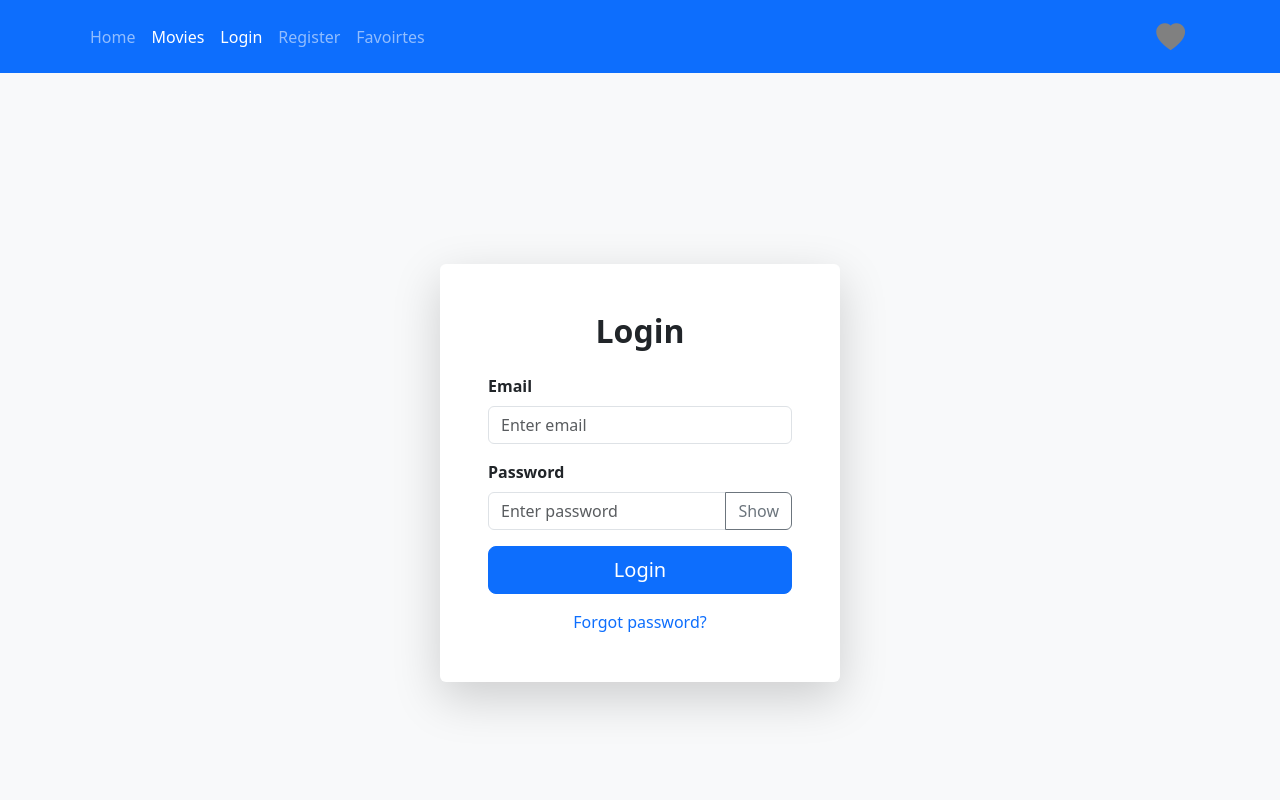
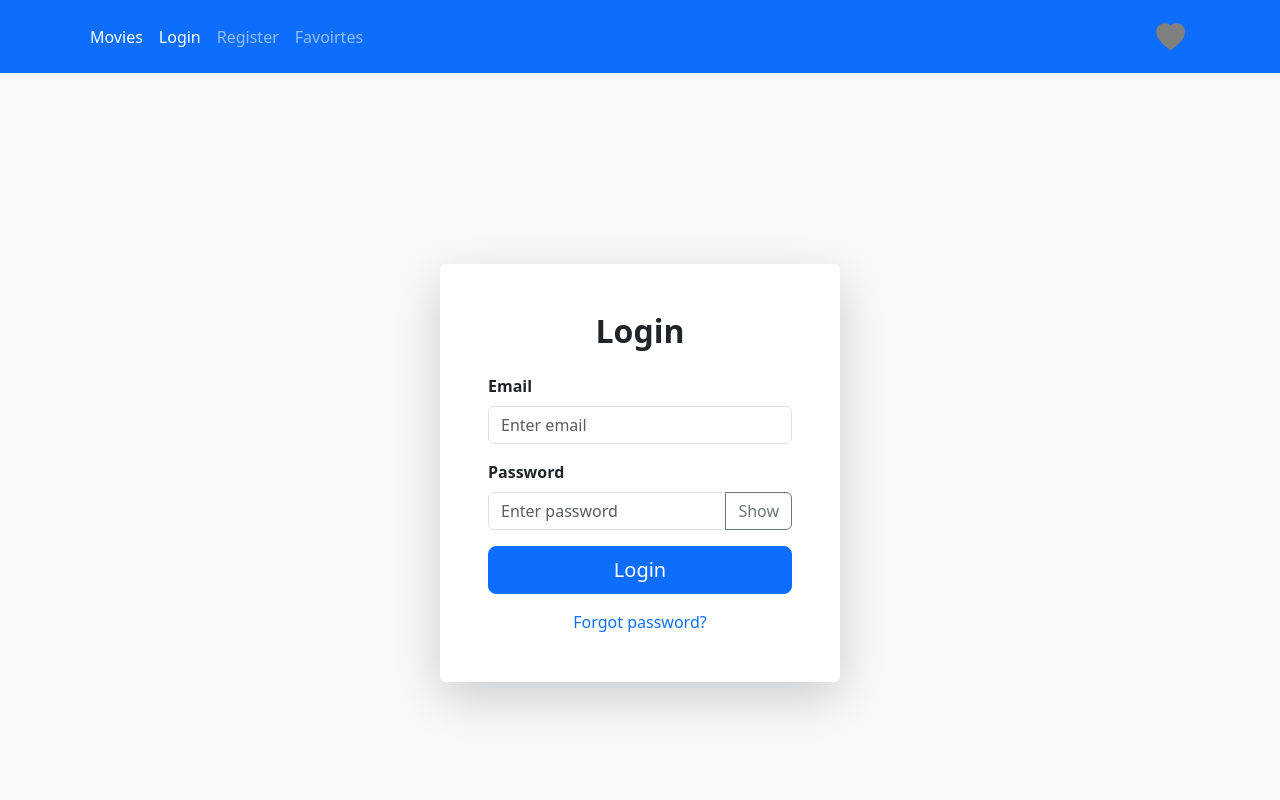
Before and after one commit to AhmedMakram1/FilmFinder, a React (Vite) app: page /login in a window 1280 px wide. Shown: the top 800 px of the page. Built offline with nearby package versions, Linux system fonts and the light colour scheme.

Commit message:
third  commit

```diff
--- a/src/components/LoginForm/LoginForm.jsx
+++ b/src/components/LoginForm/LoginForm.jsx
@@ -29,7 +29,7 @@ const LoginForm = () => {
 
 
 
-       nav("/");
+       nav("/movies/:page");
      } catch (error) {
 
 
--- a/src/components/NavBar/NavBar.jsx
+++ b/src/components/NavBar/NavBar.jsx
@@ -23,7 +23,7 @@ function NavBar() {
       <Navbar bg="primary" data-bs-theme="dark">
         <Container>
           <Nav className="me-auto">
-            <NavLink to="/" className="nav-link"> Home </NavLink>
+            {/* <NavLink to="/" className="nav-link"> Home </NavLink> */}
             <NavLink
   to={isAuth ? "/movies/1" : "#"}
   className="nav-link"
```
